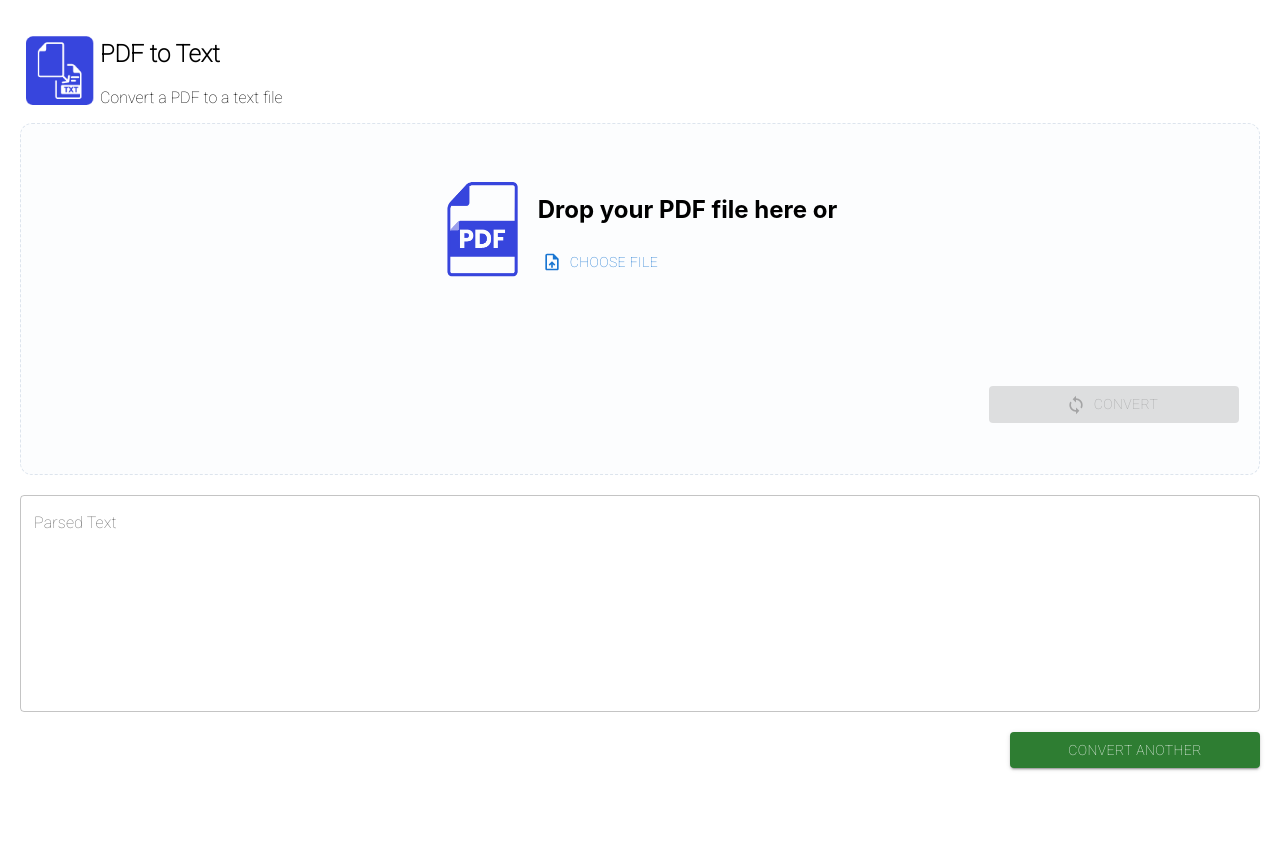
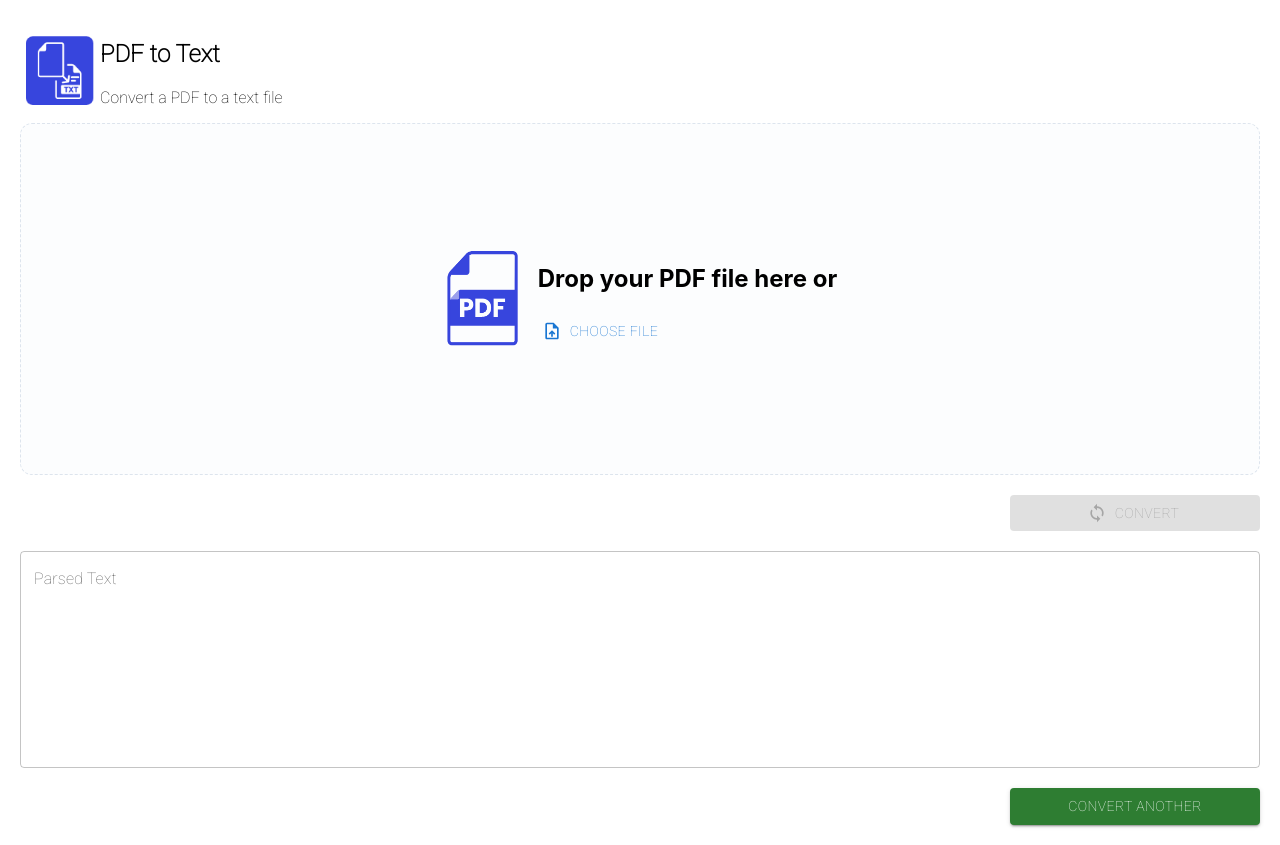
Before and after one commit to anand-san/pdf-to-text, a React (Create React App) app: page / in a window 1280 px wide. Before the commit the page ends 800 px from the top, so only its background shows below. Built offline with nearby package versions, Linux system fonts and the light colour scheme.

Commit message:
feat: align convert button properly

```diff
--- a/src/Layouts/Pdf2Text/Components/UploadSection/uploadFile.css
+++ b/src/Layouts/Pdf2Text/Components/UploadSection/uploadFile.css
@@ -1,4 +1,9 @@
 .uploadSection {
+    display: flex;
+    flex-direction: column;
+}
+
+.uploadSection__container {
     border-radius: 12px;
     background-color: rgba(160,188,222,.03);
     border: 1px dashed rgba(160,181,206,.34);
@@ -9,7 +14,7 @@
     flex-direction: column;
 }
 
-.uploadSection__wrapper {
+.uploadSection__fileUploadWrapper {
     cursor: pointer;
 }
 
@@ -23,12 +28,11 @@
 }
 
 .uploadSection__convertButton {
+    margin-top: 20px!important;
     width: 250px;
 }
 
 .uploadSection__convertContainer {
-    width: 250px;
     display: flex;
     align-self: flex-end;
-    margin-right: 20px;
 }
--- a/src/Layouts/Pdf2Text/Components/UploadSection/uploadSection.tsx
+++ b/src/Layouts/Pdf2Text/Components/UploadSection/uploadSection.tsx
@@ -34,7 +34,8 @@ export const UploadSection = ({ setPdfData }: UploadSectionProps) => {
 
     return (
         <div className='uploadSection'>
-            <div className='uploadSection__wrapper'>
+        <div className='uploadSection__container'>
+            <div className='uploadSection__fileUploadWrapper'>
                 <div {...getRootProps({className: 'dropzone'})}>
                     <div className='uploadSection__contents'>
                         <input {...getInputProps()} />
@@ -60,12 +61,13 @@ export const UploadSection = ({ setPdfData }: UploadSectionProps) => {
                 }
 
             </div>
+        </div>
 
     <div className='uploadSection__convertContainer'>
         <Button
             className='uploadSection__convertButton'
             variant={'contained'}
-                    color='success'
+            color='primary'
             disabled={!files.length || convertInProgress}
             startIcon={convertInProgress ? <CircularProgress size={18} color={'inherit'}/>  : <LoopIcon />}
             onClick={handleConvert}
```
Lines whose indentation alone changed are shown as unchanged.
